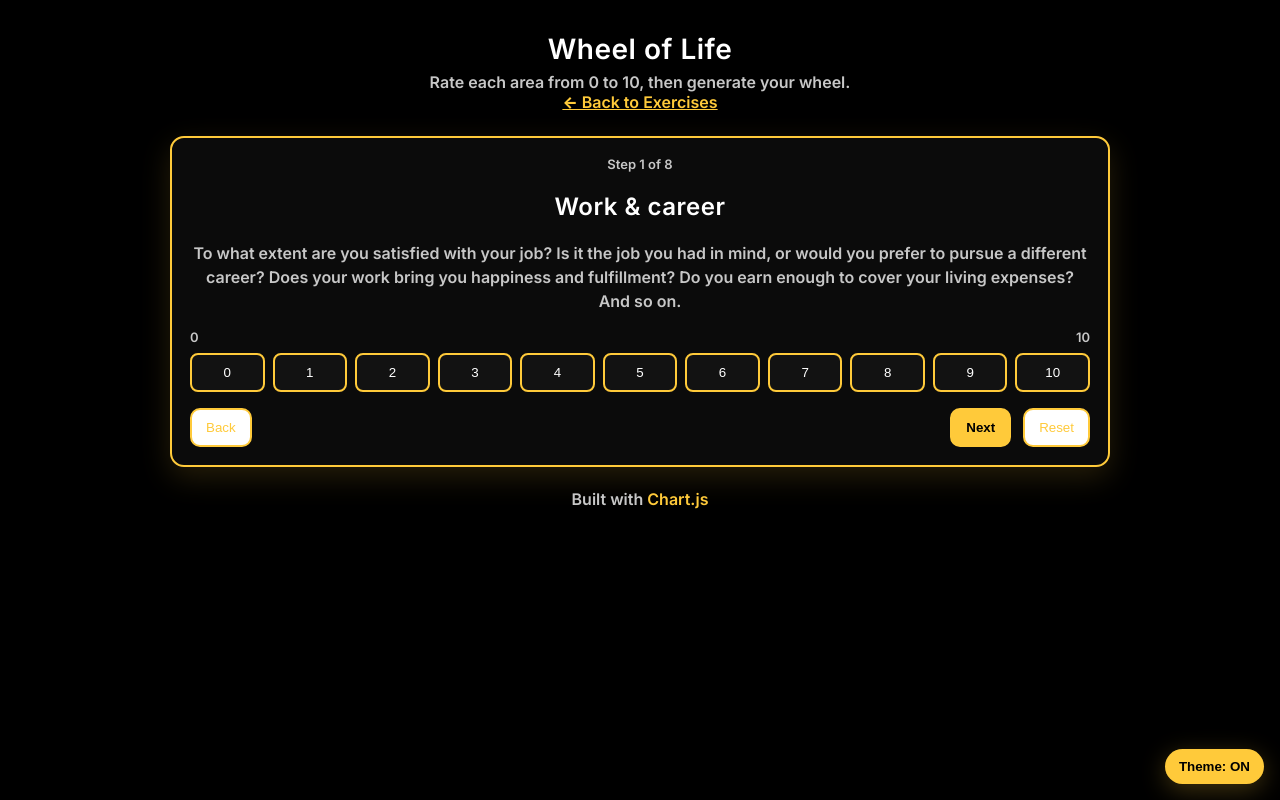
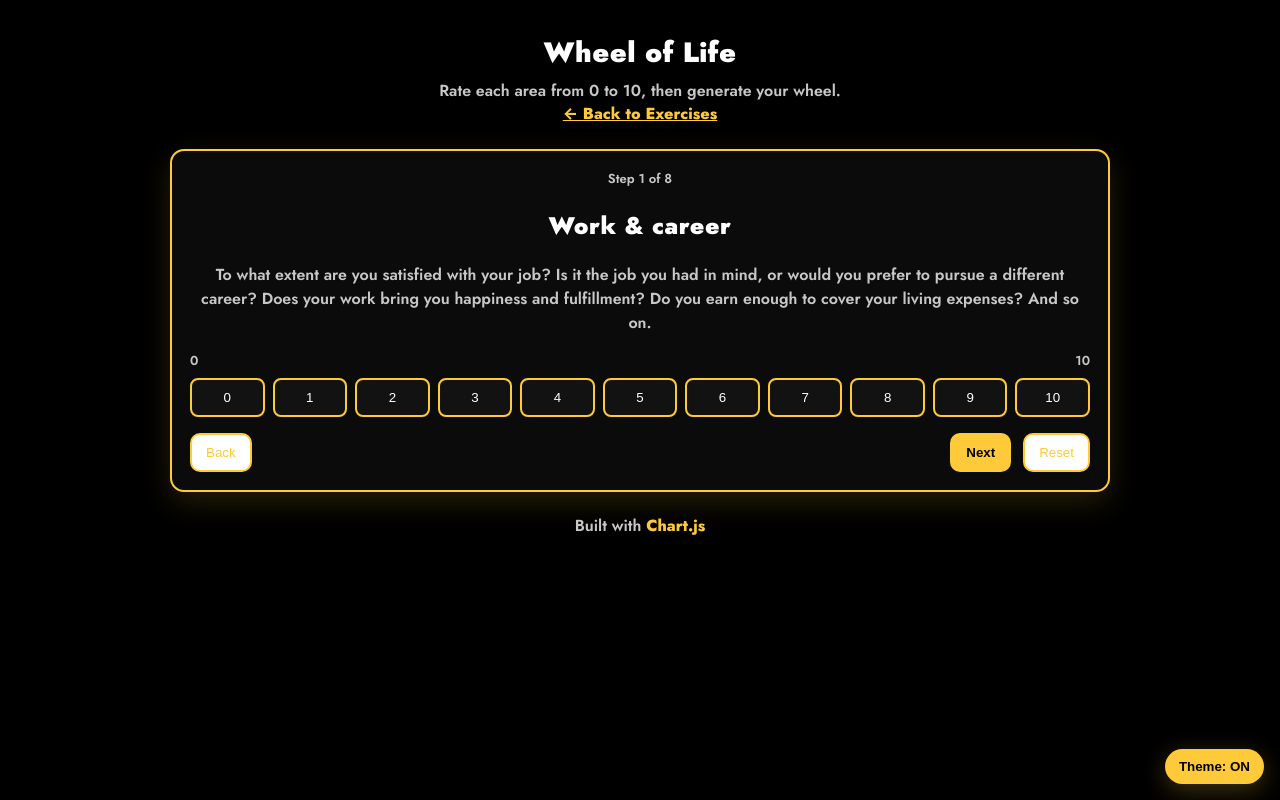
Before and after one commit to Rubenbard/wheel, a website: page index.html in a window 1280 px wide. Both pictures are taken after a click on the button "Theme: OFF". Drawn offline with nearby package versions, Linux system fonts and the light colour scheme.

Commit message:
feat(theme): use Jost font when bold theme active; inject Google Fonts link dynamically

```diff
--- a/theme-test.css
+++ b/theme-test.css
@@ -18,6 +18,7 @@
 :root[data-theme="bold"] body {
   background: var(--bg);
   color: var(--text);
+  font-family: 'Jost', 'Inter', system-ui, -apple-system, Segoe UI, Roboto, Arial, sans-serif;
   font-weight: 600;
 }
 
--- a/theme.js
+++ b/theme.js
@@ -19,6 +19,27 @@
       link.rel = 'stylesheet';
       link.href = 'theme-test.css';
       link.setAttribute('data-theme-test', '');
+      document.head.appendChild(link);
+    }
+    // Inject Jost from Google Fonts once
+    if (!document.querySelector('link[data-theme-font-jost]')) {
+      const pre1 = document.createElement('link');
+      pre1.rel = 'preconnect';
+      pre1.href = 'https://fonts.googleapis.com';
+      pre1.setAttribute('data-theme-font-jost', '');
+      document.head.appendChild(pre1);
+
+      const pre2 = document.createElement('link');
+      pre2.rel = 'preconnect';
+      pre2.href = 'https://fonts.gstatic.com';
+      pre2.crossOrigin = '';
+      pre2.setAttribute('data-theme-font-jost', '');
+      document.head.appendChild(pre2);
+
+      const link = document.createElement('link');
+      link.rel = 'stylesheet';
+      link.href = 'https://fonts.googleapis.com/css2?family=Jost:wght@400;600;800;900&display=swap';
+      link.setAttribute('data-theme-font-jost', '');
       document.head.appendChild(link);
     }
   }
```
